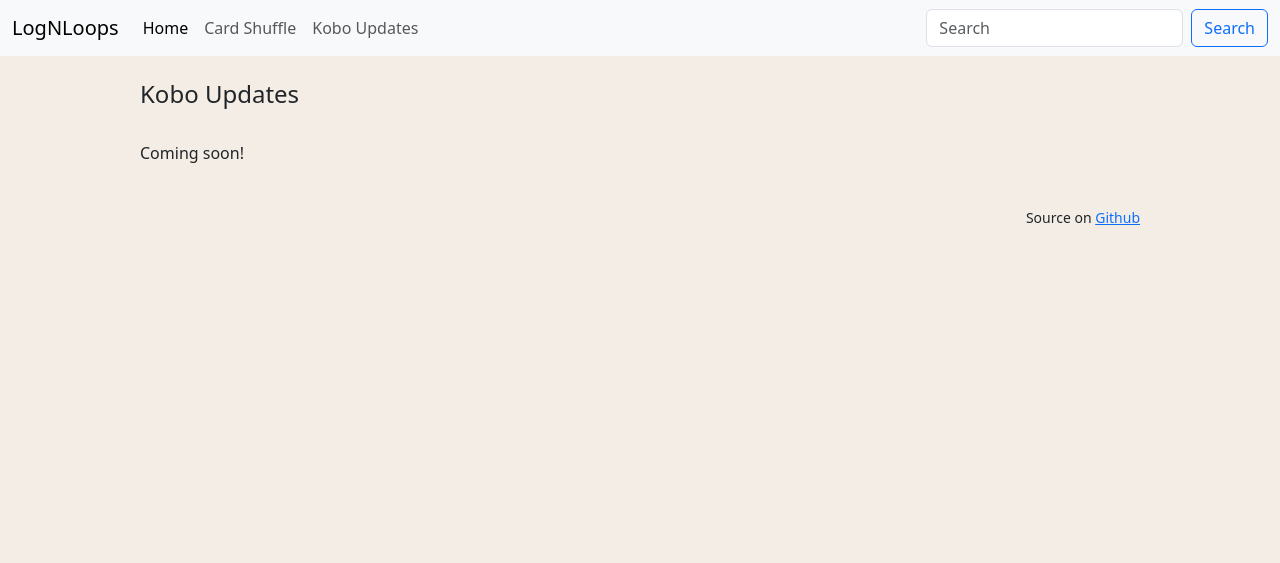
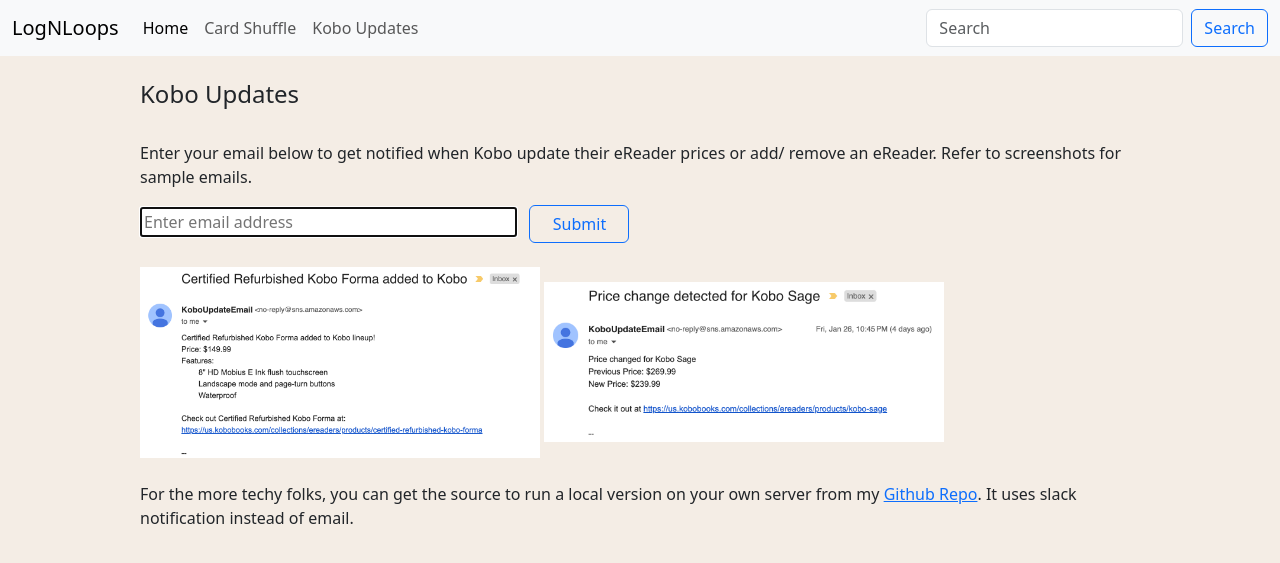
Before and after one commit to jaceygan/cardshuffle, a Flask app: page /koboupdates in a window 1280 px wide. Shown: the top 563 px of the page. Run offline with Flask 3, Linux system fonts and the light colour scheme.

Commit message:
added static pages for koboupdates. No backend logic yet

```diff
--- /dev/null
+++ b/koboupdates.py
@@ -0,0 +1 @@
+import boto3
--- a/templates/cardshuffle.html
+++ b/templates/cardshuffle.html
@@ -1,7 +1,7 @@
 {% extends 'base.html' %}
 
 {% block title %}
-LogNLoops Card Shuffle
+Card Shuffle
 {% endblock %}
 
 {% block content %}
--- a/templates/deckOrder.html
+++ b/templates/deckOrder.html
@@ -1,7 +1,7 @@
 {% extends 'base.html' %}
 
 {% block title %}
-LogNLoops Card Shuffle
+Card Shuffle
 {% endblock %}
 
 
--- a/templates/koboupdates.html
+++ b/templates/koboupdates.html
@@ -1,7 +1,7 @@
 {% extends 'base.html' %}
 
 {% block title %}
-LogNLoops Card Shuffle
+Kobo Updates
 {% endblock %}
 
 {% block content %}
@@ -9,9 +9,29 @@
     <br>
     <h4>Kobo Updates</h4>
     <br>
-    <p>Coming soon!</p>
+    <p>Enter your email below to get notified when Kobo update their eReader prices or add/ remove an eReader.
+        Refer to screenshots for sample emails.
+    </p>
+    <form action="/koboupdates" method="POST">
+        <input type="email" id="koboemail" name="koboemail" placeholder="Enter email address" maxlength="40" size="35"
+            autofocus>&nbsp;&nbsp;
+        <button class="btn btn-outline-primary" type="submit" style="width:100px">Submit</button>
+    </form>
     <br>
-    <p align="right"><small>Source on <a href="https://github.com/jaceygan/kobodeviceupdates">Github</a></small></p>
+    <div class="align-centre">
+
+        <img src="{{url_for('static', filename='kobonewdeviceemail.png')}}" alt="New Device Added Notification"
+            style="width:400px">
+
+        <img src="{{url_for('static', filename='kobopricechangeemail.png')}}" alt="Price Change Notification"
+            style="width:400px">
+    </div>
+    <br>
+
+    <p>For the more techy folks, you can get the source to run a local version on your own server from my
+        <a href="https://github.com/jaceygan/kobodeviceupdates">Github Repo</a>. It uses slack notification instead of
+        email.
+    </p>
 
 </div>
 
```
Also changed, not shown: static/kobonewdeviceemail.png (added), static/kobopricechangeemail.png (added), 1 other file.
